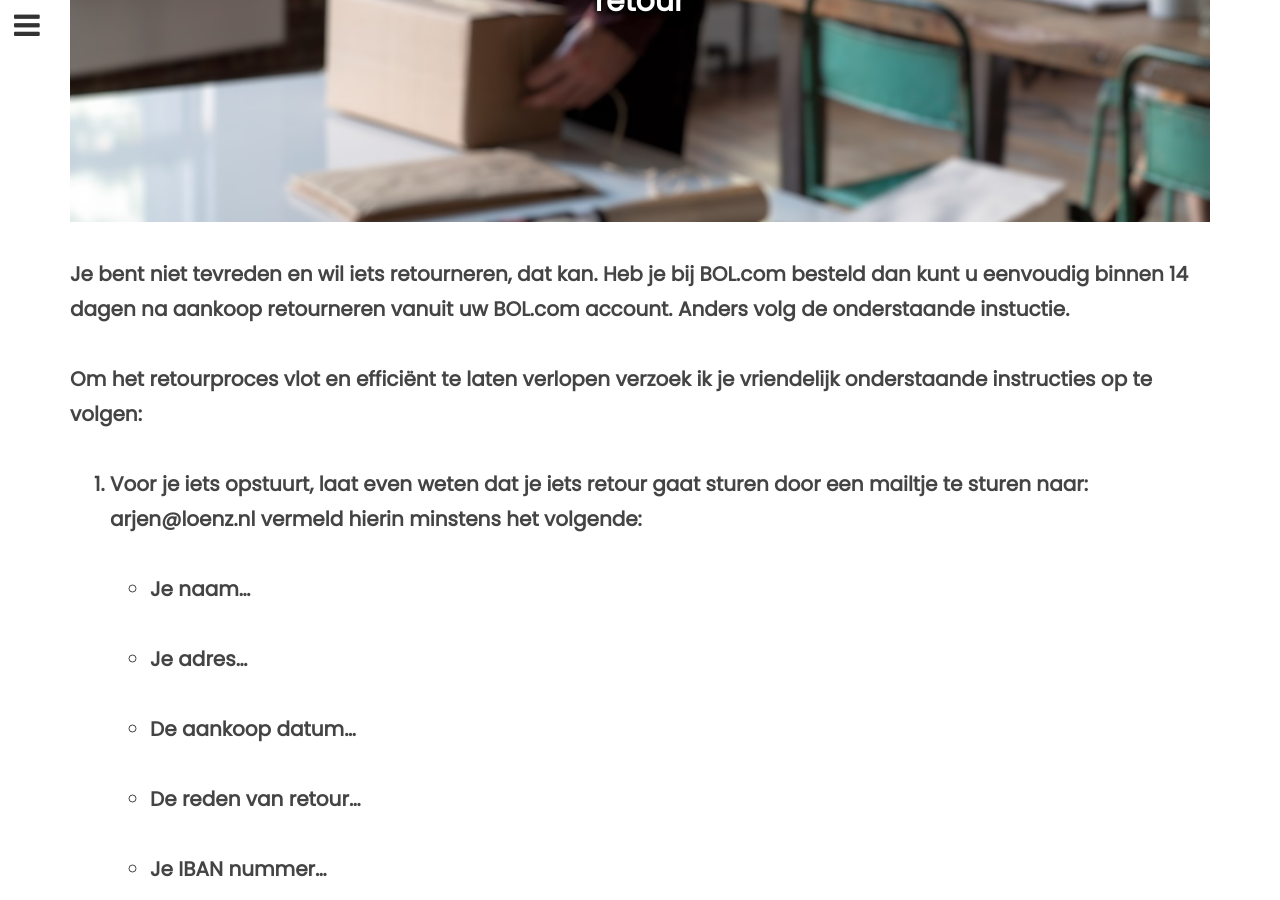
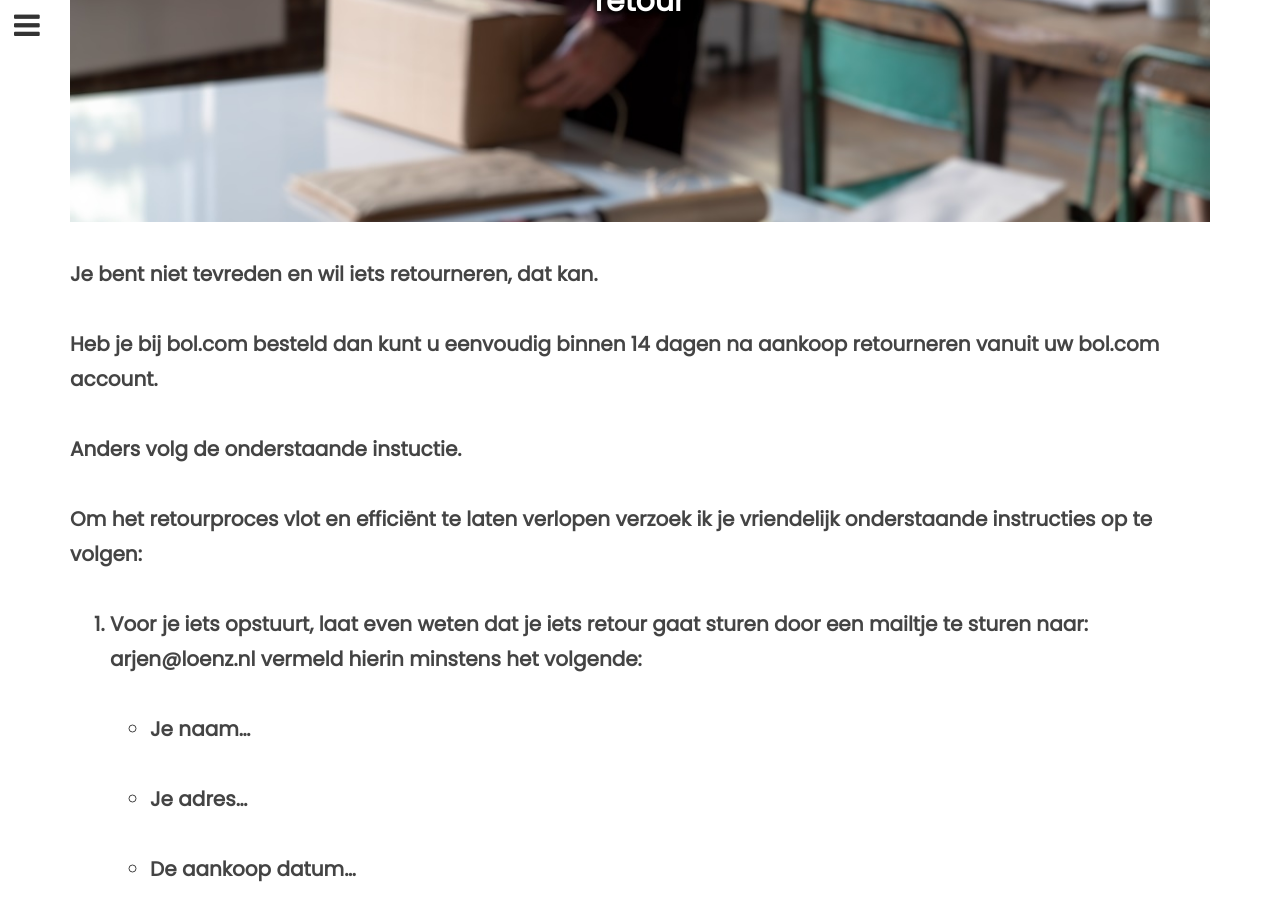
Before and after one commit to janarjensen/helpbutton.nl, a Jekyll site: the page built from retour.md, in a window 1280 px wide and 900 px high, scrolled down 462 px. Built offline with Jekyll 4.4.1, drawn with Linux system fonts in a browser that asks for light colours; nearby versions of some CDN libraries; some web fonts are replaced.

```diff
--- a/retour.md
+++ b/retour.md
@@ -3,7 +3,11 @@ layout: simpleMDPage
 title: retour
 imgUrl: img/backgroundImg/retour.jpg
 ---
-Je bent niet tevreden en wil iets retourneren, dat kan. Heb je bij BOL.com besteld dan kunt u eenvoudig binnen 14 dagen na aankoop retourneren vanuit uw BOL.com account. Anders volg de onderstaande instuctie.
+Je bent niet tevreden en wil iets retourneren, dat kan.
+
+Heb je bij bol.com besteld dan kunt u eenvoudig binnen 14 dagen na aankoop retourneren vanuit uw bol.com account.
+
+Anders volg de onderstaande instuctie.
 
 Om het retourproces vlot en efficiënt te laten verlopen verzoek ik je vriendelijk onderstaande instructies op te volgen:
 
```
